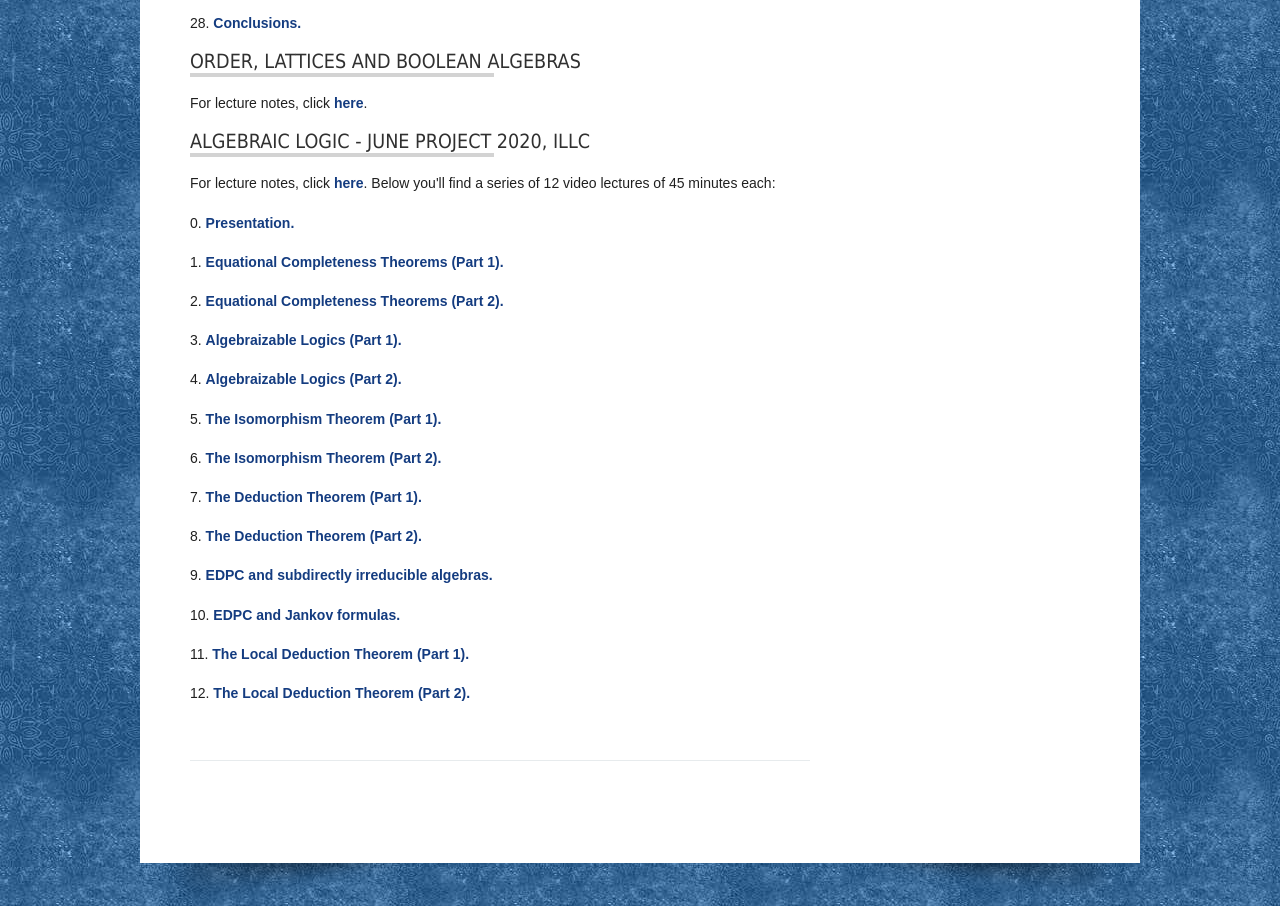
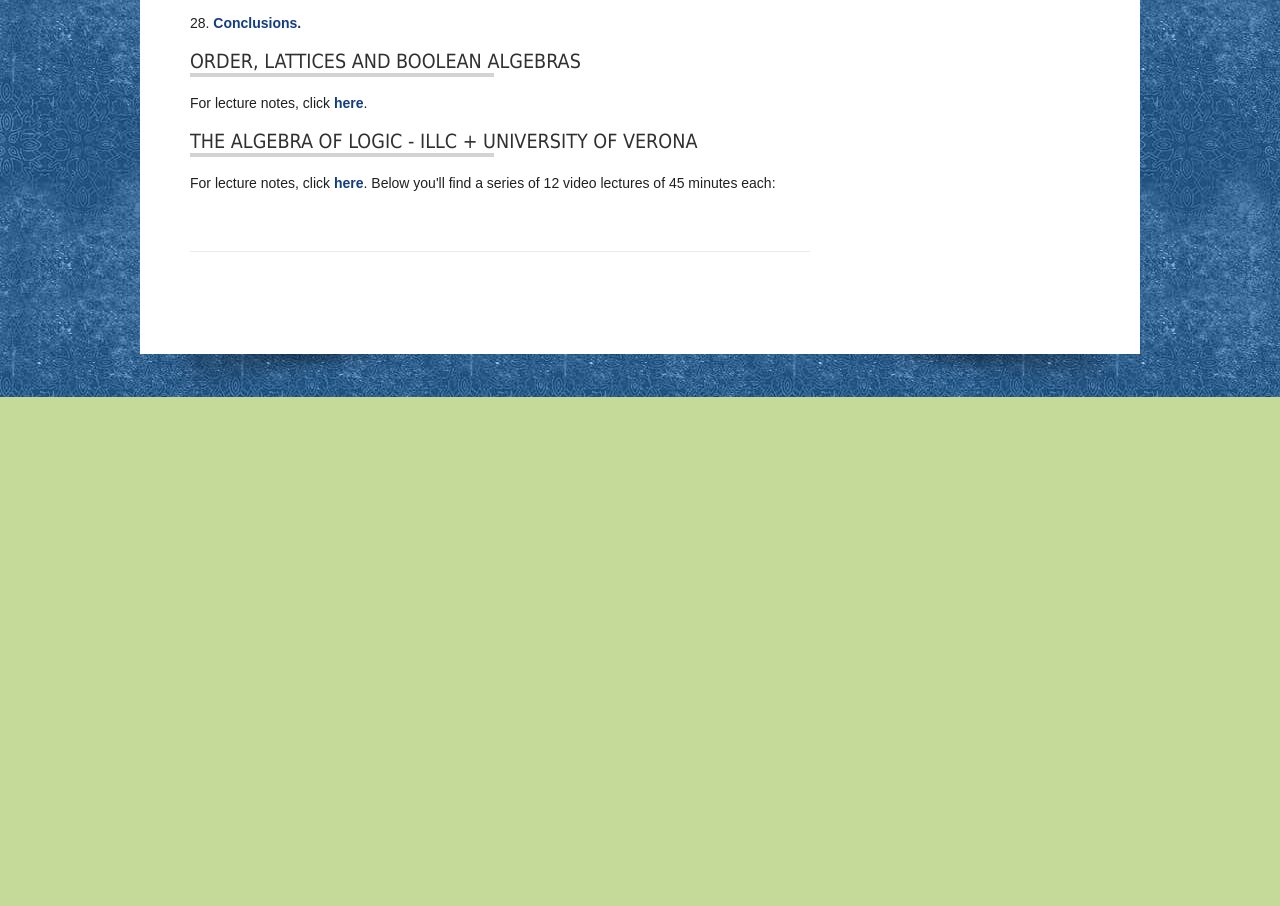
Before and after one commit to moraschini/moraschini.github.io, a plain HTML site: page teaching.html in a window 1280 px wide. Shown: the part 1485-2391 px from the top of the page. After the commit the page ends 1882 px from the top, so only its background shows below. Drawn offline with Linux system fonts and the light colour scheme.

Commit message:
juneproj

```diff
--- a/teaching.html
+++ b/teaching.html
@@ -132,7 +132,7 @@ Released   : 20120902
 
 
 
-					<h3>Algebraic Logic - June Project 2020, ILLC</h2>
+					<h3>The Algebra of Logic - ILLC + University of Verona </h2>
 					<div style="width:300px;height:0px;border:2px solid #D3D3D3;margin:0px, 20px,0px,20px;"></div>
 					<p>
 					</p>
@@ -144,33 +144,6 @@ Released   : 20120902
 
 				  	Below you'll find a series of 12 video lectures of 45 minutes each:</a></p> </p>
 
-					<p> 0.  <b> <a href="https://mega.nz/file/jFxxFY6L#tFecaLt_nMGM3V22uP0G7YQ2r-GUX8BKwwJ0Rk1SfEk"> Presentation. </a> </b>  </p>
-
-                	<p> 1.  <b> <a href="https://mega.nz/file/zApiyA7Q#CSRJM_7adGZmfpHgLOhSoPWQ_MtYXmTOv5bAjvKyoOE"> Equational Completeness Theorems (Part 1).</a> </b>  </p>
-
-
-                    <p> 2.    <b> <a href="https://mega.nz/file/aNxwASqa#fRzzgaHMgDUcIy-xTkhL0ovZYsORzq3R6nKPaikymUU"> Equational Completeness Theorems (Part 2). </a> </b></p>
-
-
-                    <p> 3.  <b> <a href="https://mega.nz/file/6cxzEAKR#0zta-Vkcvxo9_XUaM-6JjcqxHvEnx262vvHx-wpLRnc">  Algebraizable Logics (Part 1). </a> </b></p>
-
-                	<p> 4.  <b> <a href="https://mega.nz/file/Ddp3EIDC#bX9qGfGtTBEahMSWTXXKsXOABqjjSCUFAhDhaVrzDDs">  Algebraizable Logics (Part 2). </a> </b></p>
-
-                	<p> 5.  <b> <a href="https://mega.nz/file/eJ5U3Y6T#uknwBPn47gerpGLLQBKzoi2aciO0psm4VO1QStIsAV0">  The Isomorphism Theorem (Part 1). </a> </b></p>
-
-                	<p> 6.  <b> <a href="https://mega.nz/file/zAhWQCKK#D2qM7si_481IuowxdsDjaeECNCfmMgVwlCy0yVWETMk">  The Isomorphism Theorem (Part 2). </a> </b></p>
-
-                	<p> 7.  <b> <a href="https://mega.nz/file/HMgkWCLT#mJMluqMEkqyuU5PC8T2URPXzxCG9A4abkQzvbSOq_50"> The Deduction Theorem (Part 1). </a> </b></p>
-
-					<p> 8.  <b> <a href="https://mega.nz/file/aJhliCTb#hJ_ZOLqpn7n_NqKpelYE_1I5zp56upZfxX0dtxYZR4U">  The Deduction Theorem (Part 2). </a> </b></p>
-
-					<p> 9.  <b> <a href="https://mega.nz/file/GQwxnS6R#4t-1lCoaiICpL8MNyu9HZzvgc-v79eo3Ykt4oyWa1dM">  EDPC and subdirectly irreducible algebras. </a> </b></p>
-
-					<p> 10.  <b> <a href="https://mega.nz/file/SZpDxQTD#IOLfvt8k5nF3vSVmSyTpttQC7oUgZ-PPgG42kXGaPh0"> EDPC and Jankov formulas. </a> </b></p>
-
-					<p> 11.  <b> <a href="https://mega.nz/file/XZoCzYgJ#LDVxSCQtCGkD9NqxXc7yZFUSZagYi-3A_FZD3fc_sx4"> The Local Deduction Theorem (Part 1). </a> </b></p>
-
-					<p> 12.  <b> <a href="https://mega.nz/file/KMwQEAIZ#xI5JExyY2Pu7qToBroEk6QNqTLL-X9Z2a1_txXFHqiE"> The Local Deduction Theorem (Part 2). </a> </b>
 
 
 
```
Also changed, not shown: 1 other file.
